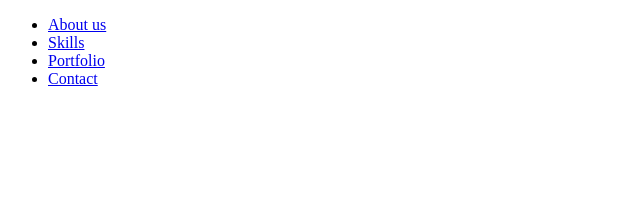
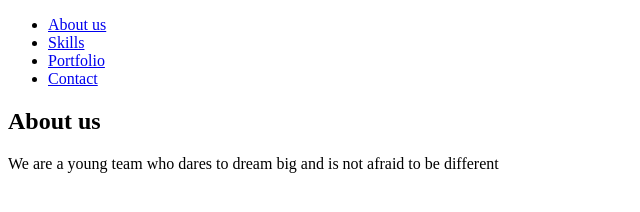
Before and after one commit to jdab03/html-strona, a plain HTML site: page index.html in a window 1280 px wide. Shown: the whole page, without its empty margins (0-640 px from the left). Drawn offline with Linux system fonts and the light colour scheme.

Commit message:
dodanie sekcji About Us

```diff
--- a/index.html
+++ b/index.html
@@ -15,5 +15,11 @@
             <li><a href="#contact">Contact</a></li>
         </ul>
     </nav>
+    <section>
+        <header>
+            <h2 id="#about">About us</h2>
+        </header>
+        <p>We are a young team who dares to dream big and is not afraid to be different</p>
+    </section>
 </body>
 </html>
```
